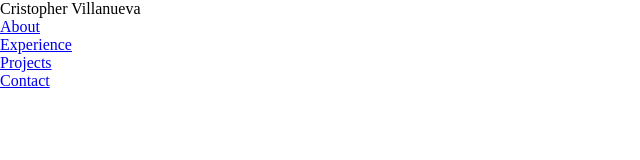
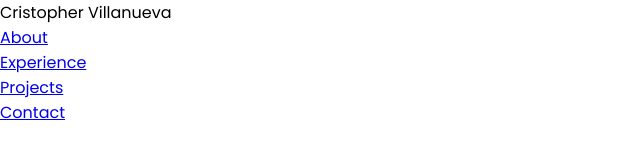
Before and after one commit to crvillanus/Portfolio-Website-1, a plain HTML site: page index.html in a window 1280 px wide. Shown: the whole page, without its empty margins (0-640 px from the left). Drawn offline with Linux system fonts and the light colour scheme.

Commit message:
correciones generales

```diff
--- a/style.css
+++ b/style.css
@@ -1,6 +1,27 @@
+@import url('https://fonts.googleapis.com/css2?family=Poppins:ital,wght@0,300;0,400;0,500;0,600;1,300&display=swap');
+
+
 * {
     margin: 0;
     padding: 0;
 }
 
-body
+body {
+    font-family: "Poppins", sans-serif ;
+}
+
+html {
+    scroll-behavior: smooth;
+}
+
+p {
+    color: rgb(85, 85, 85);
+
+
+}
+
+/*TRANSICIONES */
+
+a, .btn{
+    transition: all 300ms ease;
+}
```
